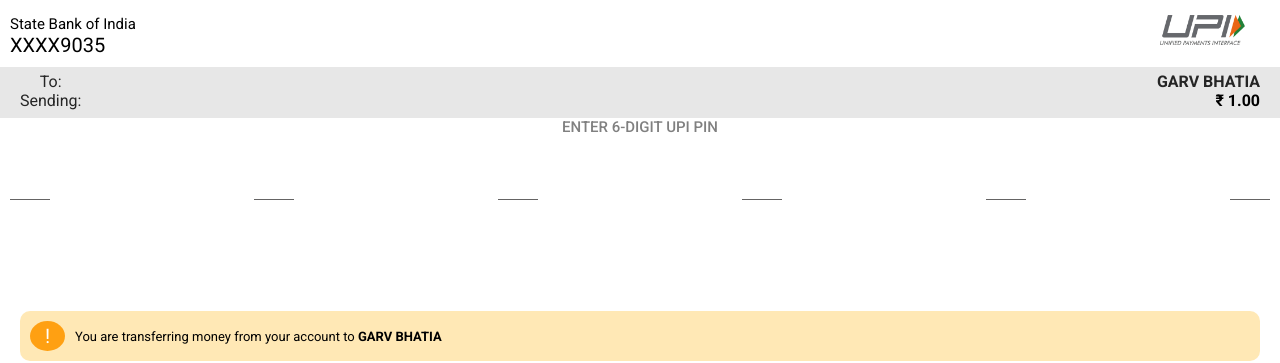
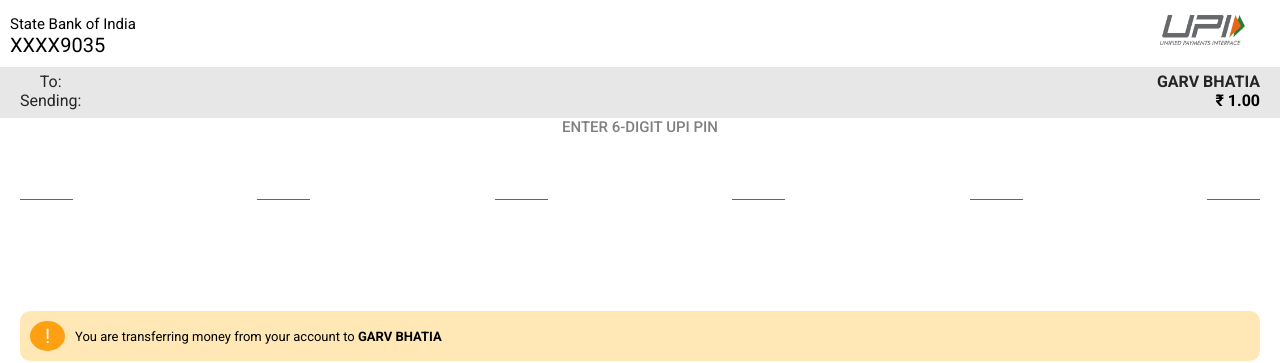
Before and after one commit to Einstein-ash/filter_data, a React (Create React App) app: page / in a window 1280 px wide. Shown: the top 363 px of the page. Built offline with nearby package versions, Linux system fonts and the light colour scheme.

Commit message:
pin input check 8

```diff
--- a/src/pages/PinEntryScreen.css
+++ b/src/pages/PinEntryScreen.css
@@ -79,12 +79,12 @@
 .pin-boxes {
     display: flex;
     justify-content: space-between;
-    padding: 35px 10px 100px 10px;
+    padding: 35px 20px 100px 20px;
 }
 
 .pin-box {
 
-    width: 40px;
+    width: 53px;
     height: 20px;
     font-size: 20px;
     text-align: center;
```
